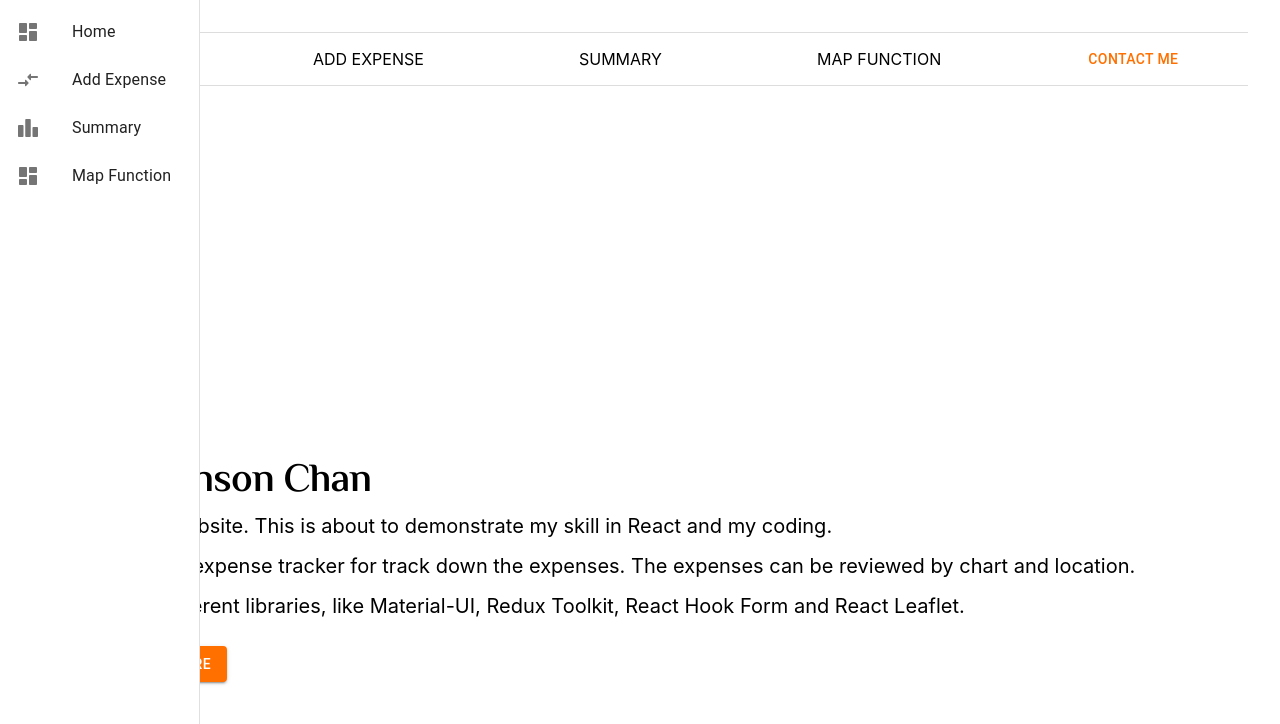
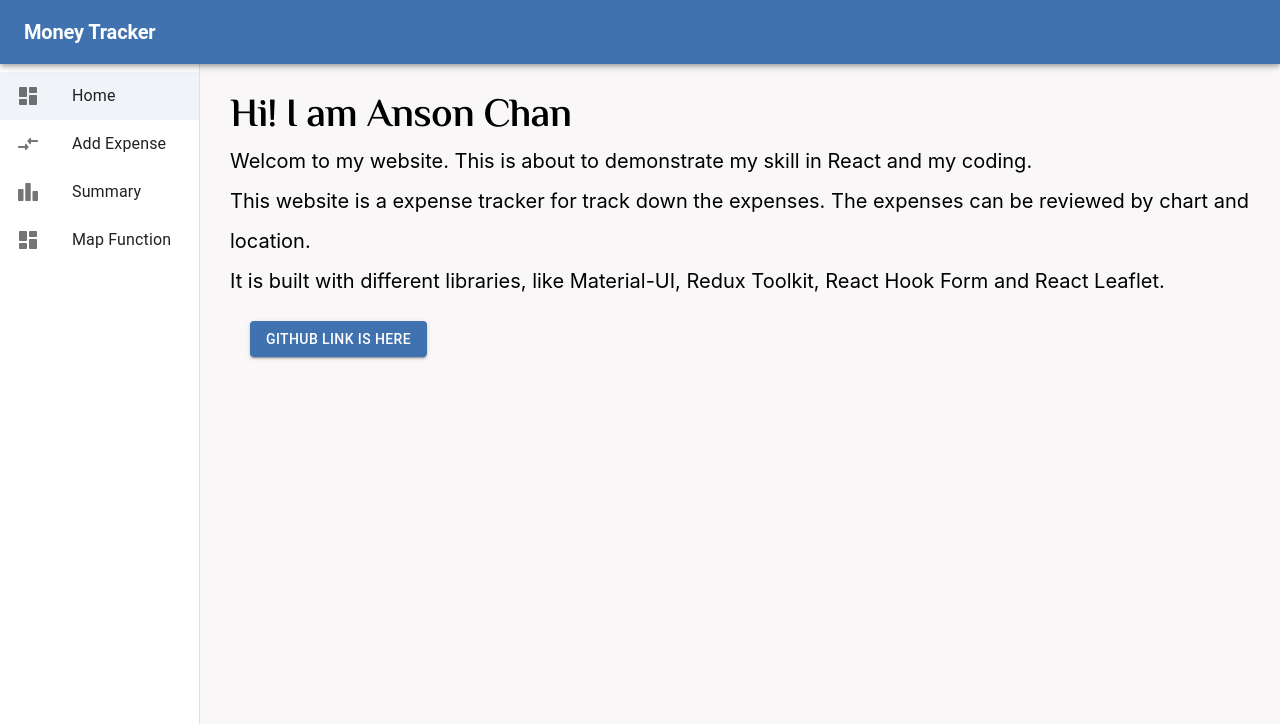
Before and after one commit to Siuhinnn/demo, a React (Create React App) app: page / in a window 1280 px wide. Shown: the top 724 px of the page. Built offline with nearby package versions, Linux system fonts and the light colour scheme.

Commit message:
modify header and sidebar

```diff
--- a/src/components/Layout/index.js
+++ b/src/components/Layout/index.js
@@ -1,7 +1,7 @@
 import { Routes, Route } from "react-router-dom";
 
-import NavBar from "components/NavBar";
-import SidebarMenu from "components/SidebarMenu";
+import SidebarMenu from "components/Navigator/SidebarMenu";
+import Header from "components/Navigator/Header";
 import Home from "screens/Home";
 import ExpensesTrackerPage from "pages/expenses-tracker";
 import ExpensesSummaryPage from "pages/expenses-summary";
@@ -12,7 +12,7 @@ import { LayoutContainer } from "./style";
 export default function Layout() {
   return (
     <LayoutContainer>
-      <NavBar />
+      <Header />
       <SidebarMenu />
       <div className="PageContainer">
         <Routes>
--- a/src/components/Layout/style.js
+++ b/src/components/Layout/style.js
@@ -2,12 +2,18 @@ import styled from "@emotion/styled";
 
 export const LayoutContainer = styled.div`
   display: flex;
-  flex-direction: column;
+  flex-direction: row;
   height: 100vh;
   & .PageContainer {
-    height: 100%;
+    height: calc(100% - 64px);
+    width: calc(100% - 200px);
     position: relative;
-    margin: 0 30px;
+    top: 64px;
+    padding: 30px;
     overflow: auto;
+    background-color: #F9F7F7;
+    @media (max-width: 768px) {
+      width: 100%;
+    }
   }
 `;
--- /dev/null
+++ b/src/components/Navigator/Header.js
@@ -0,0 +1,46 @@
+import { AppBar, IconButton, Toolbar, Typography, Drawer } from "@mui/material";
+import { useState } from "react";
+import { useNavigate } from "react-router-dom";
+
+import { MenuRounded } from "@mui/icons-material";
+
+import { MenuConfig } from "./MenuConfig";
+
+export default function Header() {
+  const [mobileMenuOpen, setMobileMenuOpen] = useState(false);
+  const nav = useNavigate();
+
+  const handleMobileMenu = () => {
+    setMobileMenuOpen(!mobileMenuOpen);
+  };
+
+  const handleMenuClick = (e) => {
+    nav(e);
+    setMobileMenuOpen(!mobileMenuOpen);
+   }
+
+  return (
+    <AppBar position="fixed" sx={{ zIndex: 101 }}>
+      <Toolbar>
+        <IconButton onClick={handleMobileMenu} sx={{ display: { md: "none", sm: "block" } }}>
+          <MenuRounded />
+        </IconButton>
+        <Typography variant="h2">
+          Money Tracker
+        </Typography>
+      </Toolbar>
+      <Drawer
+        variant="temporary"
+        open={mobileMenuOpen}
+        onClose={handleMobileMenu}
+        sx={{
+          width: 200,
+          [`& .MuiDrawer-paper`]: { width: 200, boxSizing: 'border-box' }
+        }}
+      >
+        <Toolbar />
+        <MenuConfig onClick={handleMobileMenu} handleClick={handleMenuClick} />
+      </Drawer>
+    </AppBar>
+  );
+}
--- /dev/null
+++ b/src/components/Navigator/MenuConfig.js
@@ -0,0 +1,41 @@
+import { List, ListItem, ListItemButton, ListItemIcon, ListItemText } from "@mui/material";
+
+import { DashboardRounded, CompareArrowsRounded, LeaderboardRounded } from "@mui/icons-material";
+
+const menuOptions = [
+  {
+    name: "Home",
+    link: "/",
+    icon: <DashboardRounded />,
+  },
+  {
+    name: "Add Expense",
+    link: "/expenses-tracker",
+    icon: <CompareArrowsRounded />,
+  },
+  {
+    name: "Summary",
+    link: "/expenses-summary",
+    icon: <LeaderboardRounded />,
+  },
+  {
+    name: "Map Function",
+    link: "/expenses-map",
+    icon: <DashboardRounded />,
+  },
+];
+
+export function MenuConfig({ currPath, handleClick }) {
+  return (
+    <List>
+      {menuOptions.map((option, idx) => (
+        <ListItem key={idx} disablePadding>
+          <ListItemButton onClick={()=>handleClick(option.link)} selected={currPath===option.link && true}>
+            <ListItemIcon>{option.icon}</ListItemIcon>
+            <ListItemText primary={option.name} />
+          </ListItemButton>
+        </ListItem>
+      ))}
+    </List>
+  )
+};
--- /dev/null
+++ b/src/components/Navigator/SidebarMenu.js
@@ -0,0 +1,28 @@
+import { Drawer, Toolbar } from "@mui/material";
+import { useLocation, useNavigate } from "react-router-dom";
+
+import { MenuConfig } from "./MenuConfig";
+import { SidebarContainer } from "./style";
+
+export default function SidebarMenu() {
+  const nav = useNavigate();
+  const location = useLocation();
+
+  const handleMenuClick = (e) => { nav(e) };
+
+  return (
+    <SidebarContainer>
+      <Drawer
+        variant="permanent"
+        sx={{
+          width: 200,
+          [`& .MuiDrawer-paper`]: { width: 200, boxSizing: 'border-box' },
+          display: { md: "block", xs: "none" },
+        }}
+      >
+        <Toolbar />
+        <MenuConfig currPath={location.pathname} handleClick={handleMenuClick} />
+      </Drawer>
+    </SidebarContainer>
+  )
+}
--- a/src/components/SidebarMenu/style.js
+++ b/src/components/Navigator/style.js
@@ -2,4 +2,5 @@ import styled from "@emotion/styled";
 
 export const SidebarContainer = styled.div`
   height: 100vh;
+  z-index: 100;
 `;
--- a/src/components/SidebarMenu/config.js
+++ /dev/null
@@ -1,24 +0,0 @@
-import { DashboardRounded, CompareArrowsRounded, LeaderboardRounded } from '@mui/icons-material';
-
-export const sidebarMenuOptions = [
-  {
-    name: "Home",
-    link: "/",
-    icon: <DashboardRounded />,
-  },
-  {
-    name: "Add Expense",
-    link: "/expenses-tracker",
-    icon: <CompareArrowsRounded />,
-  },
-  {
-    name: "Summary",
-    link: "/expenses-summary",
-    icon: <LeaderboardRounded />,
-  },
-  {
-    name: "Map Function",
-    link: "/expenses-map",
-    icon: <DashboardRounded />,
-  },
-];
--- a/src/components/SidebarMenu/index.js
+++ /dev/null
@@ -1,29 +0,0 @@
-import { Drawer, List, ListItem, ListItemButton, ListItemIcon, ListItemText, Divider } from "@mui/material";
-
-import { sidebarMenuOptions } from "./config";
-import { SidebarContainer } from "./style";
-
-export default function SidebarMenu() {
-  return (
-    <SidebarContainer>
-      <Drawer
-        variant="permanent"
-        sx={{
-          width: 200,
-          [`& .MuiDrawer-paper`]: { width: 200, boxSizing: 'border-box' },
-        }}
-      >
-        <List>
-          {sidebarMenuOptions.map((option, idx)=>(
-            <ListItem key={idx} disablePadding>
-              <ListItemButton>
-                <ListItemIcon>{option.icon}</ListItemIcon>
-                <ListItemText primary={option.name} />
-              </ListItemButton>
-            </ListItem>
-          ))}
-        </List>
-      </Drawer>
-    </SidebarContainer>
-  )
-}
--- a/src/theme.js
+++ b/src/theme.js
@@ -24,9 +24,9 @@ export const theme = createTheme({
   },
   palette: {
     primary: {
-      light: "#ffc06f",
-      main: "#ff7000",
-      dark: "#c43f00",
+      light: "#DBE2EF",
+      main: "#3F72AF",
+      dark: "#112D4E",
       contrastText: "#fff",
     },
     secondary: {
```
